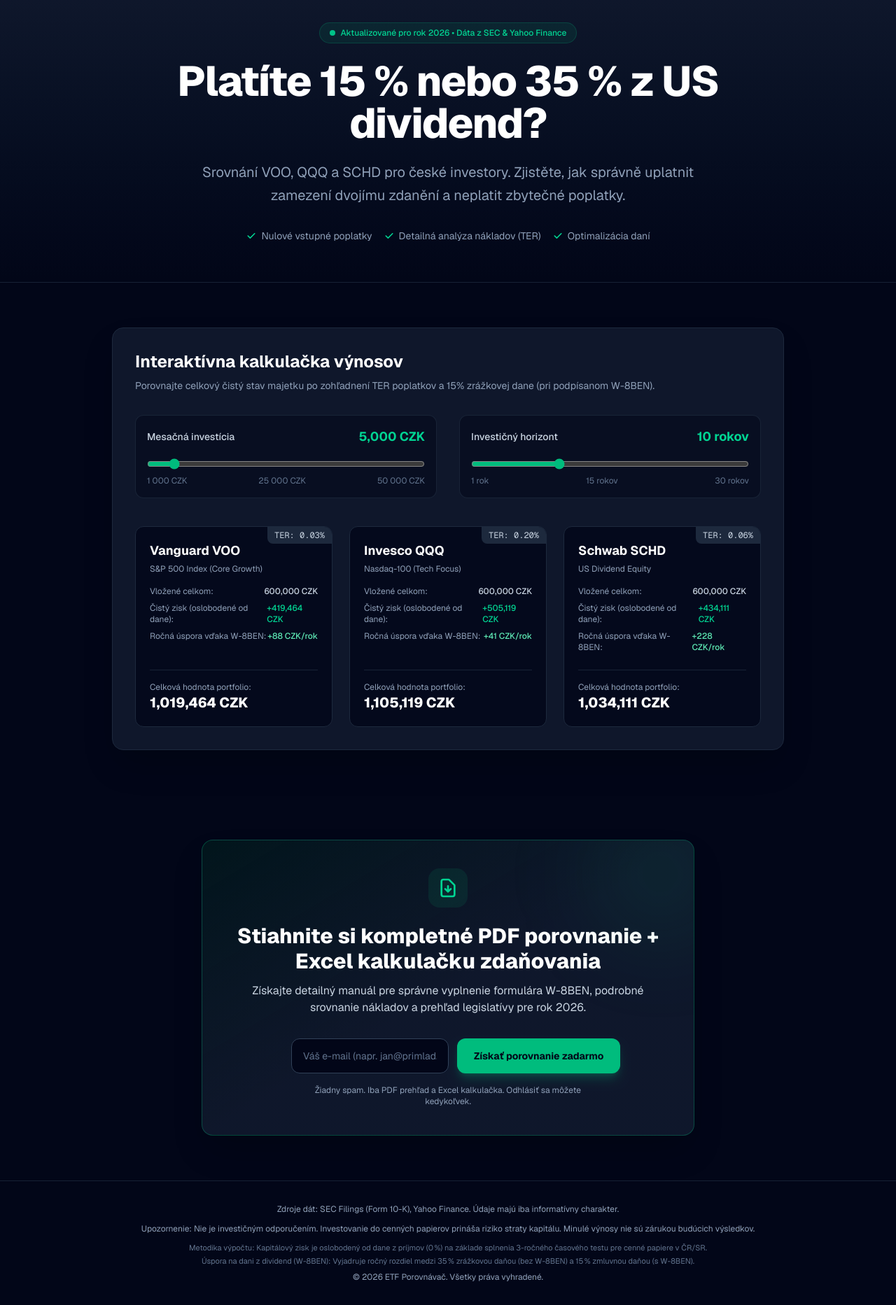
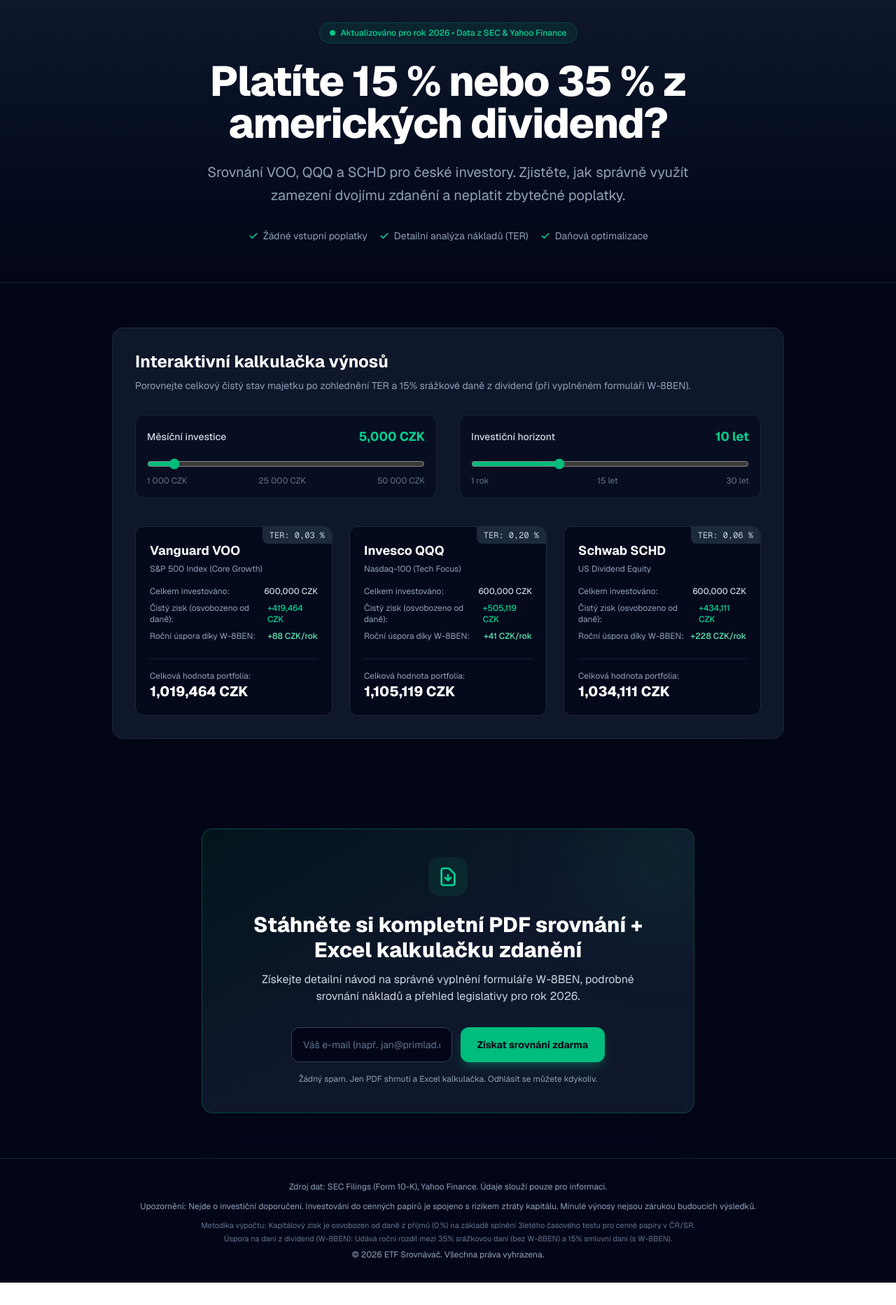
Before and after one commit to PetrikBa/etf, a Next.js app: page / in a window 1280 px wide. Shown: the whole page at 70% size. After the commit the page ends 1833 px from the top, so only its background shows below. Built offline with nearby package versions, Linux system fonts and the light colour scheme.

Commit message:
language edits

```diff
--- a/app/page.tsx
+++ b/app/page.tsx
@@ -49,14 +49,14 @@
     { h1: string; subtitle: string }
   > = {
     taxes: {
-      h1: 'Platíte 15 % nebo 35 % z US dividend?',
+      h1: 'Platíte 15 % nebo 35 % z amerických dividend?',
       subtitle:
-        'Srovnání VOO, QQQ a SCHD pro české investory. Zjistěte, jak správně uplatnit zamezení dvojímu zdanění a neplatit zbytečné poplatky.',
+        'Srovnání VOO, QQQ a SCHD pro české investory. Zjistěte, jak správně využít zamezení dvojímu zdanění a neplatit zbytečné poplatky.',
     },
     wealth: {
       h1: 'VOO vs. QQQ vs. SCHD: Které ETF buduje bohatství nejrychleji?',
       subtitle:
-        'Porovnali jsme reálné výnosy a poplatky českých investorů za posledních 10 let.',
+        'Porovnali jsme reálné zhodnocení a poplatky českých investorů za posledních 10 let.',
     },
   };
 
@@ -187,7 +187,7 @@
 
           <div className="inline-flex items-center gap-2 px-3.5 py-1.5 rounded-full bg-emerald-500/10 border border-emerald-500/20 text-emerald-400 text-xs font-medium mb-6">
             <span className="w-2 h-2 rounded-full bg-emerald-400 animate-pulse" />
-            Aktualizované pro rok 2026 • Dáta z SEC & Yahoo Finance
+            Aktualizováno pro rok 2026 • Data z SEC & Yahoo Finance
           </div>
 
           <h1 className="text-4xl sm:text-5xl lg:text-6xl font-extrabold tracking-tight text-white mb-6">
@@ -201,29 +201,29 @@
           <div className="flex flex-wrap justify-center gap-4 text-sm text-slate-400">
             <div className="flex items-center gap-1.5">
               <svg className="w-4 h-4 text-emerald-400" fill="currentColor" viewBox="0 0 20 20"><path fillRule="evenodd" d="M16.707 5.293a1 1 0 010 1.414l-8 8a1 1 0 01-1.414 0l-4-4a1 1 0 011.414-1.414L8 12.586l7.293-7.293a1 1 0 011.414 0z" clipRule="evenodd"/></svg>
-              Nulové vstupné poplatky
+              Žádné vstupní poplatky
             </div>
             <div className="flex items-center gap-1.5">
               <svg className="w-4 h-4 text-emerald-400" fill="currentColor" viewBox="0 0 20 20"><path fillRule="evenodd" d="M16.707 5.293a1 1 0 010 1.414l-8 8a1 1 0 01-1.414 0l-4-4a1 1 0 011.414-1.414L8 12.586l7.293-7.293a1 1 0 011.414 0z" clipRule="evenodd"/></svg>
-              Detailná analýza nákladov (TER)
+              Detailní analýza nákladů (TER)
             </div>
             <div className="flex items-center gap-1.5">
               <svg className="w-4 h-4 text-emerald-400" fill="currentColor" viewBox="0 0 20 20"><path fillRule="evenodd" d="M16.707 5.293a1 1 0 010 1.414l-8 8a1 1 0 01-1.414 0l-4-4a1 1 0 011.414-1.414L8 12.586l7.293-7.293a1 1 0 011.414 0z" clipRule="evenodd"/></svg>
-              Optimalizácia daní
+              Daňová optimalizace
             </div>
           </div>
 
         </div>
       </header>
 
-      {/* 2. INTERAKTIVNA KALKULAČKA DANE A POPLATKOV */}
+      {/* 2. INTERAKTIVNÍ KALKULAČKA DANÍ A POPLATKŮ */}
       <section className="py-16 px-4 sm:px-6 lg:px-8 max-w-5xl mx-auto">
         <div className="bg-slate-900 border border-slate-800 rounded-2xl p-6 sm:p-8 shadow-2xl">
 
           <div className="mb-8 text-center sm:text-left">
-            <h2 className="text-2xl font-bold text-white mb-2">Interaktívna kalkulačka výnosov</h2>
+            <h2 className="text-2xl font-bold text-white mb-2">Interaktivní kalkulačka výnosů</h2>
             <p className="text-slate-400 text-sm">
-              Porovnajte celkový čistý stav majetku po zohľadnení TER poplatkov a 15% zrážkovej dane (pri podpísanom W-8BEN).
+              Porovnejte celkový čistý stav majetku po zohlednění TER a 15% srážkové daně z dividend (při vyplněném formuláři W-8BEN).
             </p>
           </div>
 
@@ -231,7 +231,7 @@
             {/* Slider 1: Měsíční investice */}
             <div className="space-y-3 bg-slate-950/50 p-4 rounded-xl border border-slate-800/80">
               <div className="flex justify-between items-center">
-                <label className="text-sm font-medium text-slate-300">Mesačná investícia</label>
+                <label className="text-sm font-medium text-slate-300">Měsíční investice</label>
                 <span className="text-emerald-400 font-bold text-lg">{monthlyInvestment.toLocaleString()} CZK</span>
               </div>
               <input
@@ -253,8 +253,10 @@
             {/* Slider 2: Investiční horizont */}
             <div className="space-y-3 bg-slate-950/50 p-4 rounded-xl border border-slate-800/80">
               <div className="flex justify-between items-center">
-                <label className="text-sm font-medium text-slate-300">Investičný horizont</label>
-                <span className="text-emerald-400 font-bold text-lg">{horizon} {horizon === 1 ? 'rok' : horizon < 5 ? 'roky' : 'rokov'}</span>
+                <label className="text-sm font-medium text-slate-300">Investiční horizont</label>
+                <span className="text-emerald-400 font-bold text-lg">
+                  {horizon} {horizon === 1 ? 'rok' : (horizon >= 2 && horizon <= 4) ? 'roky' : 'let'}
+                </span>
               </div>
               <input
                 type="range"
@@ -267,8 +269,8 @@
               />
               <div className="flex justify-between text-xs text-slate-500">
                 <span>1 rok</span>
-                <span>15 rokov</span>
-                <span>30 rokov</span>
+                <span>15 let</span>
+                <span>30 let</span>
               </div>
             </div>
           </div>
@@ -279,7 +281,7 @@
             {/* VOO */}
             <div className="bg-slate-950/80 border border-slate-800 rounded-xl p-5 relative overflow-hidden flex flex-col justify-between">
               <div className="absolute top-0 right-0 bg-slate-800 text-slate-300 text-xs px-2.5 py-1 rounded-bl-lg font-mono">
-                TER: 0.03%
+                TER: 0,03 %
               </div>
               <div>
                 <h3 className="font-bold text-lg text-white mb-1">Vanguard VOO</h3>
@@ -287,15 +289,15 @@
 
                 <div className="space-y-2 mb-6">
                   <div className="flex justify-between text-xs text-slate-400">
-                    <span>Vložené celkom:</span>
+                    <span>Celkem investováno:</span>
                     <span className="font-medium text-slate-300">{voo.totalInvested.toLocaleString()} CZK</span>
                   </div>
                   <div className="flex justify-between text-xs text-slate-400">
-                    <span>Čistý zisk (oslobodené od dane):</span>
+                    <span>Čistý zisk (osvobozeno od daně):</span>
                     <span className="font-medium text-emerald-400">+{voo.netProfit.toLocaleString()} CZK</span>
                   </div>
                   <div className="flex justify-between text-xs text-slate-400">
-                    <span>Ročná úspora vďaka W-8BEN:</span>
+                    <span>Roční úspora díky W-8BEN:</span>
                     <span className="font-medium text-emerald-300">
                       +{voo.w8benAnnualSavings.toLocaleString()} CZK/rok
                     </span>
@@ -304,7 +306,7 @@
               </div>
 
               <div className="pt-4 border-t border-slate-800/80">
-                <div className="text-xs text-slate-400">Celková hodnota portfolio:</div>
+                <div className="text-xs text-slate-400">Celková hodnota portfolia:</div>
                 <div className="text-xl font-extrabold text-white">{voo.finalAmount.toLocaleString()} CZK</div>
               </div>
             </div>
@@ -312,7 +314,7 @@
             {/* QQQ */}
             <div className="bg-slate-950/80 border border-slate-800 rounded-xl p-5 relative overflow-hidden flex flex-col justify-between">
               <div className="absolute top-0 right-0 bg-slate-800 text-slate-300 text-xs px-2.5 py-1 rounded-bl-lg font-mono">
-                TER: 0.20%
+                TER: 0,20 %
               </div>
               <div>
                 <h3 className="font-bold text-lg text-white mb-1">Invesco QQQ</h3>
@@ -320,15 +322,15 @@
 
                 <div className="space-y-2 mb-6">
                   <div className="flex justify-between text-xs text-slate-400">
-                    <span>Vložené celkom:</span>
+                    <span>Celkem investováno:</span>
                     <span className="font-medium text-slate-300">{qqq.totalInvested.toLocaleString()} CZK</span>
                   </div>
                   <div className="flex justify-between text-xs text-slate-400">
-                    <span>Čistý zisk (oslobodené od dane):</span>
+                    <span>Čistý zisk (osvobozeno od daně):</span>
                     <span className="font-medium text-emerald-400">+{qqq.netProfit.toLocaleString()} CZK</span>
                   </div>
                   <div className="flex justify-between text-xs text-slate-400">
-                    <span>Ročná úspora vďaka W-8BEN:</span>
+                    <span>Roční úspora díky W-8BEN:</span>
                     <span className="font-medium text-emerald-300">
                       +{qqq.w8benAnnualSavings.toLocaleString()} CZK/rok
                     </span>
@@ -337,7 +339,7 @@
               </div>
 
               <div className="pt-4 border-t border-slate-800/80">
-                <div className="text-xs text-slate-400">Celková hodnota portfolio:</div>
+                <div className="text-xs text-slate-400">Celková hodnota portfolia:</div>
                 <div className="text-xl font-extrabold text-white">{qqq.finalAmount.toLocaleString()} CZK</div>
               </div>
             </div>
@@ -345,7 +347,7 @@
             {/* SCHD */}
             <div className="bg-slate-950/80 border border-slate-800 rounded-xl p-5 relative overflow-hidden flex flex-col justify-between">
               <div className="absolute top-0 right-0 bg-slate-800 text-slate-300 text-xs px-2.5 py-1 rounded-bl-lg font-mono">
-                TER: 0.06%
+                TER: 0,06 %
               </div>
               <div>
                 <h3 className="font-bold text-lg text-white mb-1">Schwab SCHD</h3>
@@ -353,15 +355,15 @@
 
                 <div className="space-y-2 mb-6">
                   <div className="flex justify-between text-xs text-slate-400">
-                    <span>Vložené celkom:</span>
+                    <span>Celkem investováno:</span>
                     <span className="font-medium text-slate-300">{schd.totalInvested.toLocaleString()} CZK</span>
                   </div>
                   <div className="flex justify-between text-xs text-slate-400">
-                    <span>Čistý zisk (oslobodené od dane):</span>
+                    <span>Čistý zisk (osvobozeno od daně):</span>
                     <span className="font-medium text-emerald-400">+{schd.netProfit.toLocaleString()} CZK</span>
                   </div>
                   <div className="flex justify-between text-xs text-slate-400">
-                    <span>Ročná úspora vďaka W-8BEN:</span>
+                    <span>Roční úspora díky W-8BEN:</span>
                     <span className="font-medium text-emerald-300">
                       +{schd.w8benAnnualSavings.toLocaleString()} CZK/rok
                     </span>
@@ -370,7 +372,7 @@
               </div>
 
               <div className="pt-4 border-t border-slate-800/80">
-                <div className="text-xs text-slate-400">Celková hodnota portfolio:</div>
+                <div className="text-xs text-slate-400">Celková hodnota portfolia:</div>
                 <div className="text-xl font-extrabold text-white">{schd.finalAmount.toLocaleString()} CZK</div>
               </div>
             </div>
@@ -393,10 +395,10 @@
               </div>
 
               <h3 className="text-2xl sm:text-3xl font-extrabold text-white mb-3">
-                Stiahnite si kompletné PDF porovnanie + Excel kalkulačku zdaňovania
+                Stáhněte si kompletní PDF srovnání + Excel kalkulačku zdanění
               </h3>
               <p className="text-slate-300 text-sm sm:text-base mb-8 max-w-xl mx-auto">
-                Získajte detailný manuál pre správne vyplnenie formulára W-8BEN, podrobné srovnanie nákladov a prehľad legislatívy pre rok 2026.
+                Získejte detailní návod na správné vyplnění formuláře W-8BEN, podrobné srovnání nákladů a přehled legislativy pro rok 2026.
               </p>
 
               <form onSubmit={handleSubmit} className="max-w-md mx-auto space-y-4">
@@ -404,7 +406,7 @@
                   <input
                     type="email"
                     required
-                    placeholder="Váš e-mail (napr. jan@primlad.cz)"
+                    placeholder="Váš e-mail (např. jan@primlad.cz)"
                     value={email}
                     onChange={(e) => setEmail(e.target.value)}
                     onFocus={handleFormStart}
@@ -414,11 +416,11 @@
                     type="submit"
                     className="px-6 py-3.5 rounded-xl bg-emerald-500 hover:bg-emerald-400 text-slate-950 font-bold transition-all shadow-lg shadow-emerald-500/25 text-sm whitespace-nowrap cursor-pointer"
                   >
-                    Získať porovnanie zadarmo
+                    Získat srovnání zdarma
                   </button>
                 </div>
                 <p className="text-xs text-slate-400">
-                  Žiadny spam. Iba PDF prehľad a Excel kalkulačka. Odhlásiť sa môžete kedykoľvek.
+                  Žádný spam. Jen PDF shrnutí a Excel kalkulačka. Odhlásit se můžete kdykoliv.
                 </p>
               </form>
             </>
@@ -429,19 +431,19 @@
                   <path strokeLinecap="round" strokeLinejoin="round" strokeWidth="2.5" d="M5 13l4 4L19 7" />
                 </svg>
               </div>
-              <h3 className="text-2xl font-bold text-white">Skvelé, materiály sú pripravené!</h3>
+              <h3 className="text-2xl font-bold text-white">Skvělé, materiály jsou připravené!</h3>
               <p className="text-slate-300 text-sm max-w-md mx-auto">
-                Odkaz na stiahnutie PDF a Excel kalkulačky sme odoslali na adresu <span className="text-emerald-400 font-medium">{email}</span>.
+                Odkaz ke stažení PDF a Excel kalkulačky jsme odeslali na adresu <span className="text-emerald-400 font-medium">{email}</span>.
               </p>
               <div className="pt-4">
                 <button
-                  onClick={() => alert('Simulácia: Sťahovanie PDF a Excelu spustené...')}
+                  onClick={() => alert('Simulace: Stahování PDF a Excelu spuštěno...')}
                   className="px-8 py-3.5 rounded-xl bg-emerald-500 hover:bg-emerald-400 text-slate-950 font-bold transition-all shadow-lg shadow-emerald-500/25 text-sm inline-flex items-center gap-2 cursor-pointer"
                 >
                   <svg className="w-5 h-5" fill="none" stroke="currentColor" viewBox="0 0 24 24">
                     <path strokeLinecap="round" strokeLinejoin="round" strokeWidth="2" d="M4 16v1a3 3 0 003 3h10a3 3 0 003-3v-1m-4-4l-4 4m0 0l-4-4m4 4V4" />
                   </svg>
-                  Stiahnuť PDF ihned
+                  Stáhnout PDF ihned
                 </button>
               </div>
             </div>
@@ -454,22 +456,22 @@
       <footer className="border-t border-slate-800/80 bg-slate-950 py-8 px-4 sm:px-6 lg:px-8 text-center text-xs text-slate-400">
         <div className="max-w-5xl mx-auto space-y-3">
           <p>
-            Zdroje dát: SEC Filings (Form 10-K), Yahoo Finance. Údaje majú iba informatívny charakter.
+            Zdroj dat: SEC Filings (Form 10-K), Yahoo Finance. Údaje slouží pouze pro informaci.
           </p>
           <p className="text-slate-400">
-            Upozornenie: Nie je investičným odporučením. Investovanie do cenných papierov prináša riziko straty kapitálu. Minulé výnosy nie sú zárukou budúcich výsledkov.
+            Upozornění: Nejde o investiční doporučení. Investování do cenných papírů je spojeno s rizikem ztráty kapitálu. Minulé výnosy nejsou zárukou budoucích výsledků.
           </p>
-          {/* Podrobná poznámka k výpočtom podľa legislatívy ČR/SR */}
+          {/* Podrobná poznámka k výpočtům podle legislativy ČR/SR */}
           <div className="text-[11px] text-slate-500 mt-2 mb-0 space-y-1">
             <div>
-              Metodika výpočtu: Kapitálový zisk je oslobodený od dane z príjmov (0 %) na základe splnenia 3-ročného časového testu pre cenné papiere v ČR/SR.
+              Metodika výpočtu: Kapitálový zisk je osvobozen od daně z příjmů (0 %) na základě splnění 3letého časového testu pro cenné papíry v ČR/SR.
             </div>
             <div>
-              Úspora na dani z dividend (W-8BEN): Vyjadruje ročný rozdiel medzi 35 % zrážkovou daňou (bez W-8BEN) a 15 % zmluvnou daňou (s W-8BEN).
+              Úspora na dani z dividend (W-8BEN): Udává roční rozdíl mezi 35% srážkovou daní (bez W-8BEN) a 15% smluvní daní (s W-8BEN).
             </div>
           </div>
           <p className="pt-2 text-slate-400">
-            © 2026 ETF Porovnávač. Všetky práva vyhradené.
+            © 2026 ETF Srovnávač. Všechna práva vyhrazena.
           </p>
         </div>
       </footer>
```
